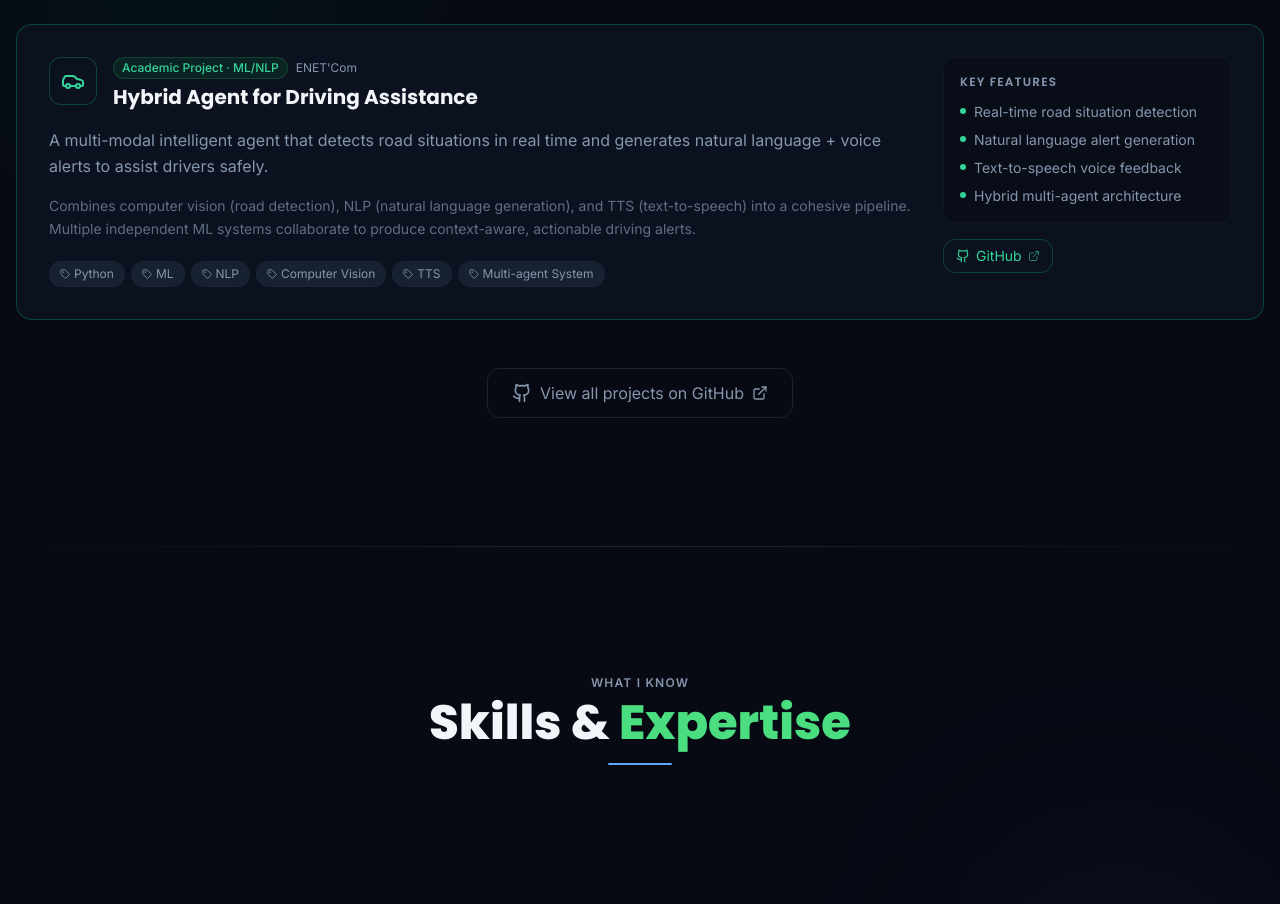
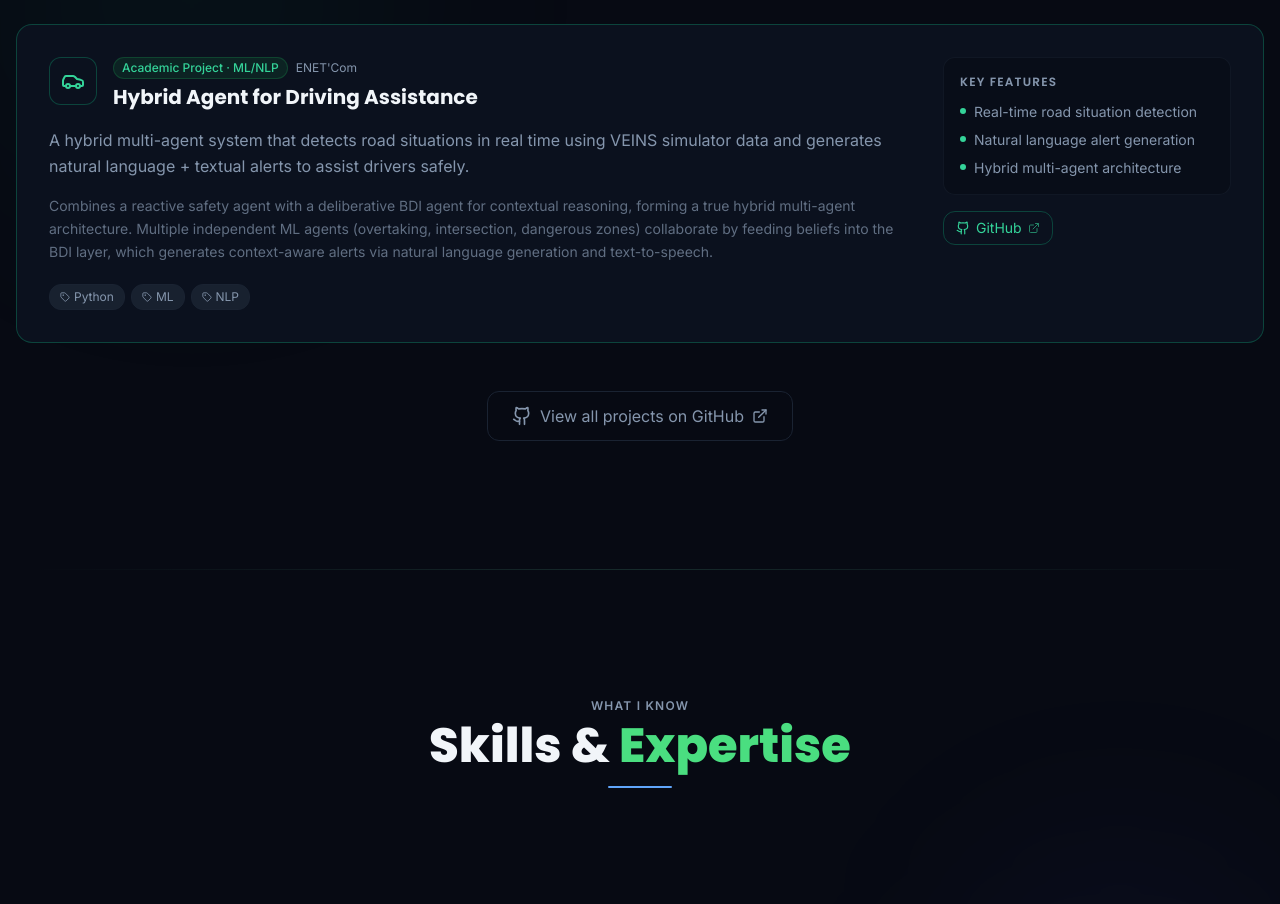
Before and after one commit to khadijakriaa/myportfolio, a Next.js app: page / in a window 1280 px wide. Shown: the part 2760-3664 px from the top of the page. Built offline with nearby package versions, Linux system fonts and the light colour scheme.

Commit message:
modified project

```diff
--- a/components/sections/projects.tsx
+++ b/components/sections/projects.tsx
@@ -58,19 +58,18 @@ const PROJECTS = [
     period: 'Academic Project · ML/NLP',
     company: 'ENET\'Com',
     description:
-        'A multi-modal intelligent agent that detects road situations in real time and generates natural language + voice alerts to assist drivers safely.',
+        'A hybrid multi-agent system that detects road situations in real time using VEINS simulator data and generates natural language + textual alerts to assist drivers safely.',
     longDesc:
-        'Combines computer vision (road detection), NLP (natural language generation), and TTS (text-to-speech) into a cohesive pipeline. Multiple independent ML systems collaborate to produce context-aware, actionable driving alerts.',
+        'Combines a reactive safety agent with a deliberative BDI agent for contextual reasoning, forming a true hybrid multi-agent architecture. Multiple independent ML agents (overtaking, intersection, dangerous zones) collaborate by feeding beliefs into the BDI layer, which generates context-aware alerts via natural language generation and text-to-speech.',
     icon: Car,
     color: 'text-emerald-400',
     glow: 'glow-green',
     gradient: 'from-emerald-500/20 to-teal-500/10',
     border: 'border-emerald-500/30',
-    tags: ['Python', 'ML', 'NLP', 'Computer Vision', 'TTS', 'Multi-agent System'],
+    tags: ['Python', 'ML', 'NLP'],
     highlights: [
       'Real-time road situation detection',
       'Natural language alert generation',
-      'Text-to-speech voice feedback',
       'Hybrid multi-agent architecture',
     ],
     links: [
```
